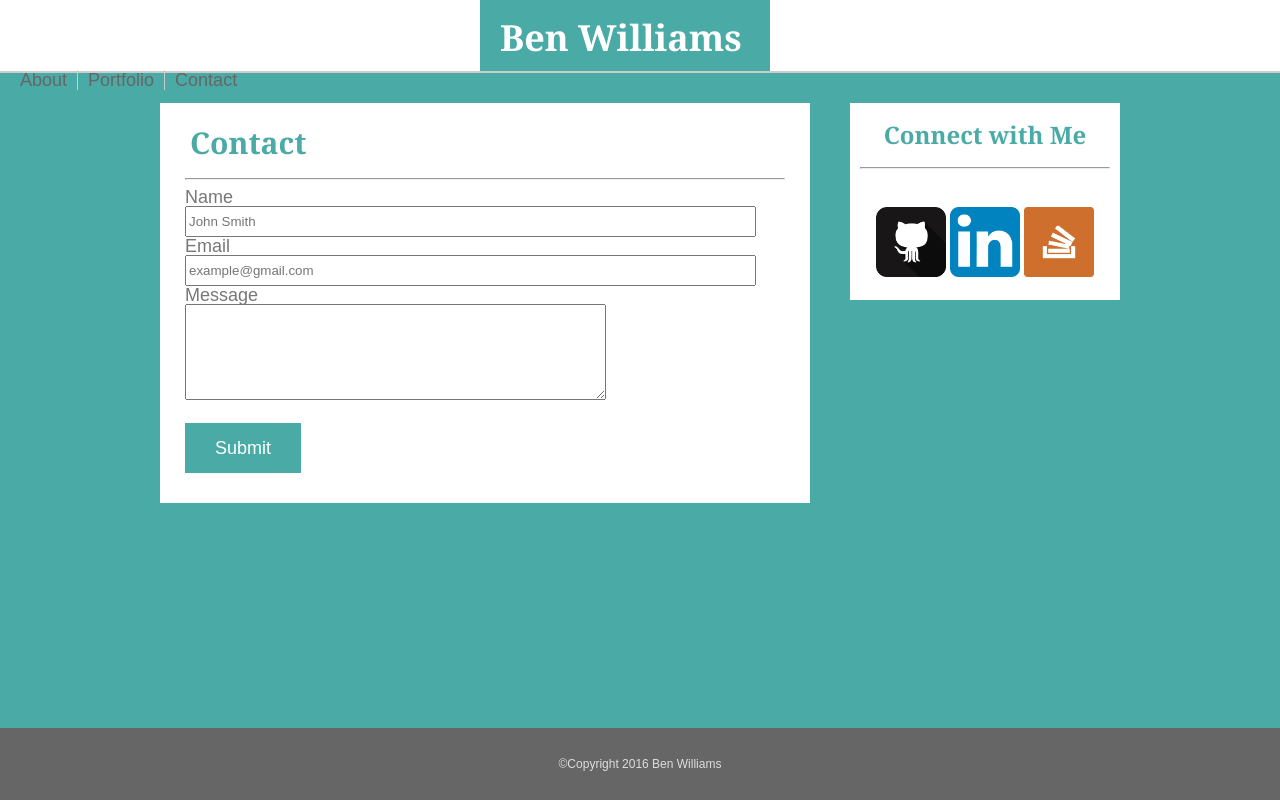
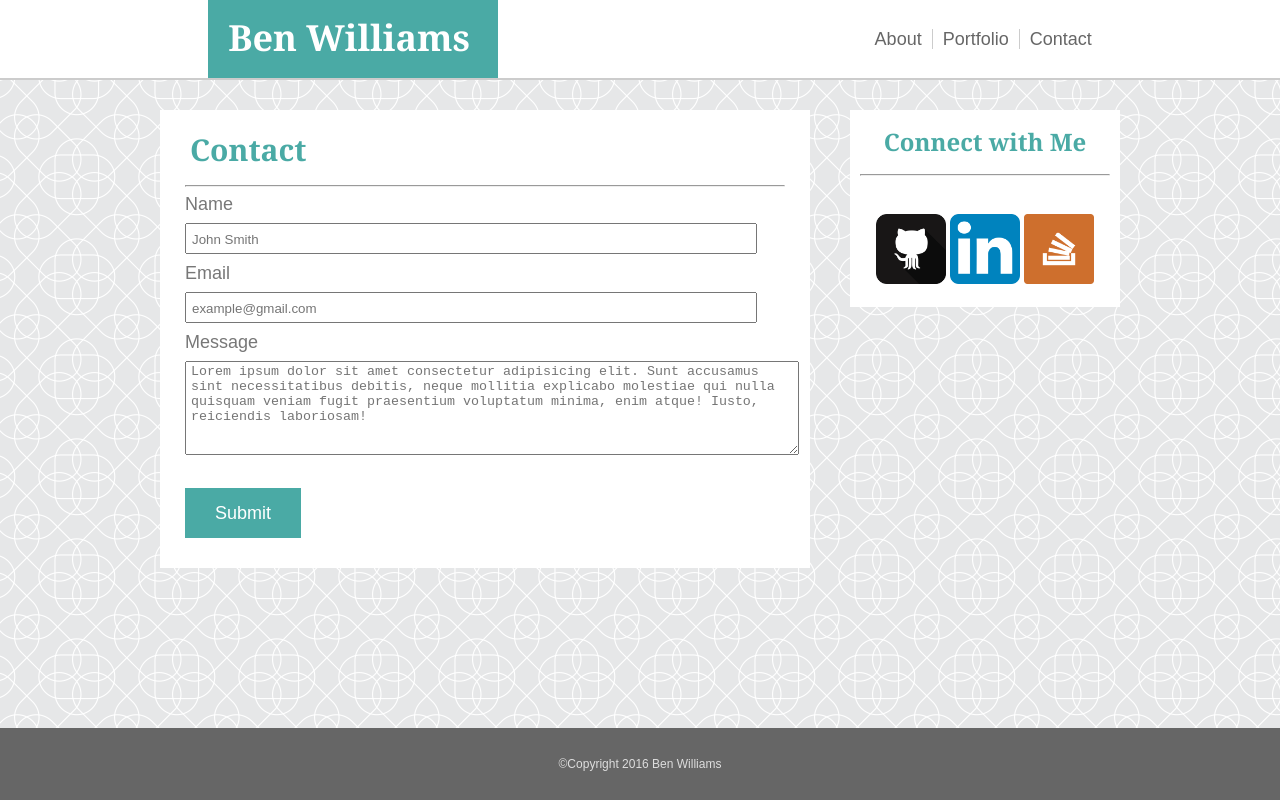
Before and after one commit to bwilliams1991/Basic-Portfolio, a plain HTML site: page contact.html in a window 1280 px wide. Drawn offline with Linux system fonts and the light colour scheme.

Commit message:
updates 1/19/18

```diff
--- a/assets/css/style.css
+++ b/assets/css/style.css
@@ -4,25 +4,33 @@ body {
 	background: #4aaaa5;
 	margin: 0;
 	padding: 0;
-	background-image: "assets/images/intersection/intersection.png";
+	background-image: url("../images/intersection/intersection.png");
 	color: #777777;
+}
+
+header {
+	background: #ffffff;
+	border-bottom: 2px solid #cccccc;
+	padding-left: 20px;
+	margin-bottom: 30px;
+	display: flex;
+	flex-direction: row;
+	flex-basis: auto;
+	align-content: center;
 }
 
 h1 {
 	background-color: #4aaaa5;
 	color: #ffffff;
-	margin: 0px 500px 0px 460px;
 	text-align: left;
-	padding: 20px 20px 15px 20px;
+	padding: 20px 20px 0px 20px;
 	font-family: 'Georgia', Times, Times New Roman, serif;
 	width: 250px;
 	float: left;
 	font-size: 36px;
 	font-weight: bold;
-	/* position: fixed;
-	right: 0;
-	top: 0;
-  left: 20px; */
+	order: 0;
+	margin: 0 auto 0 auto;
 }
 
 h2,h3,h4,h5 {
@@ -48,15 +56,18 @@ h6 {
 
 }
 
-header {
-	background: #ffffff;
-	border-bottom: 2px solid #cccccc;
-	padding-left: 20px;
-	margin-bottom: 30px;
-	/* position: absolute;
-	right: 0;
-	top: 0;
-  left: 0; */
+.the-space-between {
+	order: 1;
+	display: none;
+}
+
+.links {
+	padding-top: 30px;
+	padding-bottom: 30px;
+	margin-bottom: 1px;
+	font-size: 18px;
+	order: 2;
+	margin: auto;
 }
 
 .index, .portfolio, .contact{
@@ -69,17 +80,6 @@ header {
 
 .contact {
 	padding-left: 10px;
-}
-
-.links {
-	padding-top: 30px;
-	padding-bottom: 40px;
-	margin-bottom: 1px;
-	font-size: 18px;
-	/* position: absolute;
-	right: 0;
-	top: 0;
-  left: 1200px; */
 }
 
 .container {
@@ -115,10 +115,19 @@ a .sidebar {
 	float: left;
 }
 
-.bio-text{
+.img1 {
+	margin: 20px 20px 50px 30px;
+	float: left;
+}
+
+.bio-text {
 	margin: 25px 20px 50px 30px;
 	line-height: 20px;
 }
+
+/* .folio {
+
+} */
 
 a:visited, a:link {
 	color: #666666;
@@ -150,9 +159,10 @@ input {
 	height: 25px;
 }
 
-p form {
-	margin: 20px 0px 5px 0px;
-}/*  why is there a margin of 18? */
+input, textarea{
+	margin: 10px 0px 10px 0px;
+	padding: 2px 0px 0px 5px ;
+}
 
 .input-submit {
 	height: 42px;
--- a/contact.html
+++ b/contact.html
@@ -15,24 +15,25 @@
 
 		<h1>Ben Williams</h1>
 
-				<section class="links">
+		<nav class="links">
 			<p class="index"><a href="index.html">About</a></p>
 
 			<p class="portfolio"><a href="portfolio.html" class="separate">Portfolio</a></p>
 
 			<p class="contact"><a href="contact.html">Contact</a></p>
 
-				</section>
+		</nav>
 	</header>
 
 	<div class="container">
 		<section class="main">
+
 			<h2>Contact</h2>
 
 			<hr>
 
 			<section class="input-forms">
-				<form action="/action_page.php">
+				<form action="mailto:bwilly91@msn.com">
 
 					<p>Name</p>
 
@@ -40,23 +41,26 @@
 
 					<p>Email</p>
 
-					<input type="email" name="email" id="" placeholder="example@gmail.com">
+					<input type="email" name="email" placeholder="example@gmail.com">
 
 					<p>Message</p>
 
-					<textarea name="message" cols="50" rows="6"></textarea>
+					<textarea name="message" cols="74" rows="6" placeholder="Lorem ipsum dolor sit amet consectetur adipisicing elit. Sunt accusamus sint necessitatibus debitis, neque mollitia explicabo molestiae qui nulla quisquam veniam fugit praesentium voluptatum minima, enim atque! Iusto, reiciendis laboriosam!"></textarea>
 
 						<br>
 
 					<input class="input-submit" type="submit" value="Submit">
+
 				</form>
 			</section>
 		</section>
 
 		<section class="sidebar">
+
 				<h3>Connect with Me</h3>
 
 				<hr>
+
 				<section class="social">
 					<a href="https://github.com/bwilliams1991" target="_blank">
 						<img src="assets/images/if_github2_252065.png" alt="Github" width="70">
@@ -69,6 +73,7 @@
 					<a href="https://stackoverflow.com/users/story/9155049#" target="_blank">
 						<img src="assets/images/if_stackoverflow-square-social-media_764927.png" alt="stackoverflow" width="70">
 					</a>
+
 				</section>
 			</section>
 		</div>
```
Also changed, not shown: index.html (+5 -2 lines), portfolio.html (+3 -3 lines), 1 other file. Lines whose indentation alone changed are shown as unchanged.
